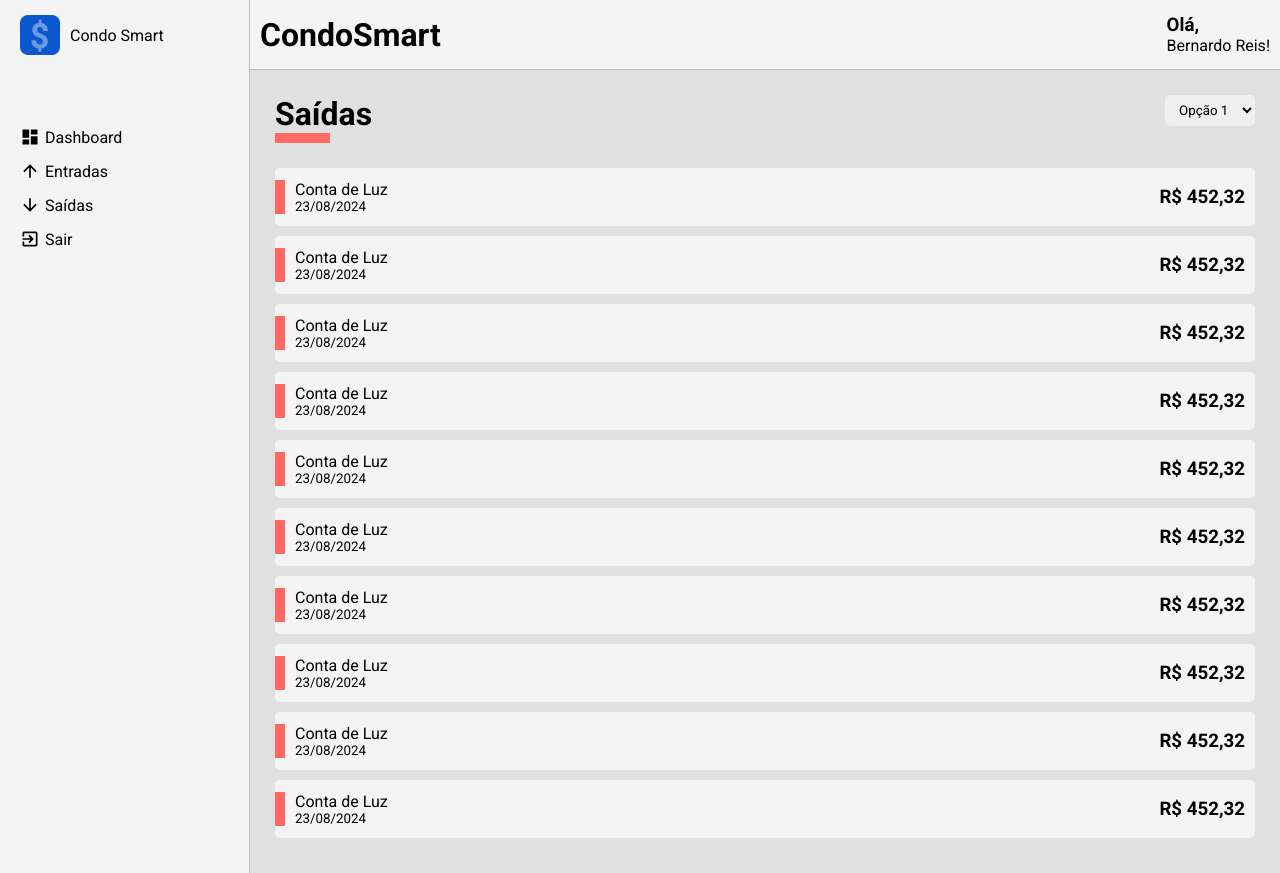
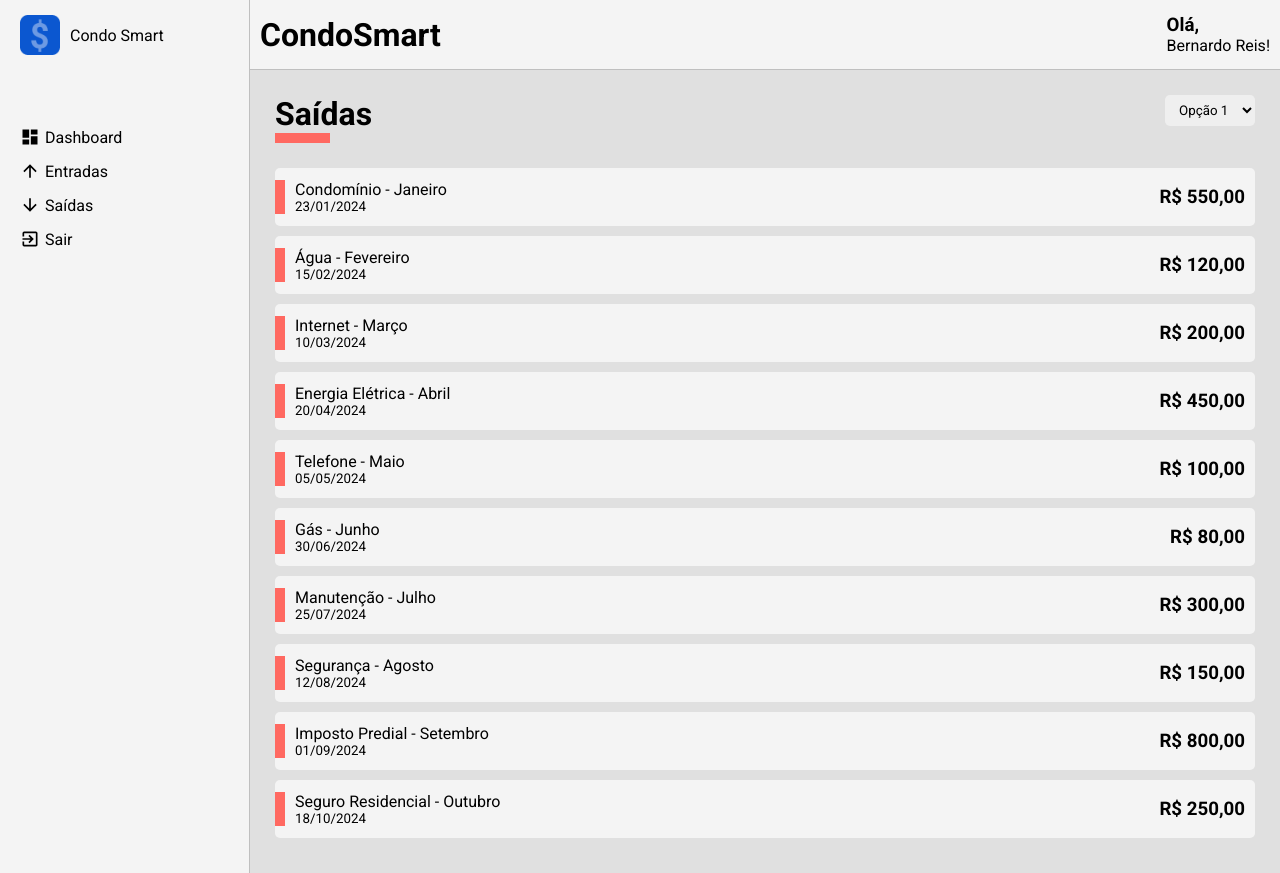
Before and after one commit to devBernardo-Mendes/pit-cotemig-2024, a React (Create React App) app: page / in a window 1280 px wide. Built offline with nearby package versions, Linux system fonts and the light colour scheme.

Commit message:
feat: :sparkles: Correty dates

```diff
--- a/src/pages/List/index.tsx
+++ b/src/pages/List/index.tsx
@@ -26,72 +26,72 @@ const List: React.FC = () => {
       </ContentHeader>
       <ContentHistorySC>
         <HistoryCard
-          title="Conta de Luz"
-          subtitle="23/08/2024"
-          amount="R$ 452,32"
+          title="Condomínio - Janeiro"
+          subtitle="23/01/2024"
+          amount="R$ 550,00"
           cardColor="#F4F4F4"
           tagColor="#FF6961"
         />
         <HistoryCard
-          title="Conta de Luz"
-          subtitle="23/08/2024"
-          amount="R$ 452,32"
+          title="Água - Fevereiro"
+          subtitle="15/02/2024"
+          amount="R$ 120,00"
           cardColor="#F4F4F4"
           tagColor="#FF6961"
         />
         <HistoryCard
-          title="Conta de Luz"
-          subtitle="23/08/2024"
-          amount="R$ 452,32"
+          title="Internet - Março"
+          subtitle="10/03/2024"
+          amount="R$ 200,00"
           cardColor="#F4F4F4"
           tagColor="#FF6961"
         />
         <HistoryCard
-          title="Conta de Luz"
-          subtitle="23/08/2024"
-          amount="R$ 452,32"
+          title="Energia Elétrica - Abril"
+          subtitle="20/04/2024"
+          amount="R$ 450,00"
           cardColor="#F4F4F4"
           tagColor="#FF6961"
         />
         <HistoryCard
-          title="Conta de Luz"
-          subtitle="23/08/2024"
-          amount="R$ 452,32"
+          title="Telefone - Maio"
+          subtitle="05/05/2024"
+          amount="R$ 100,00"
           cardColor="#F4F4F4"
           tagColor="#FF6961"
         />
         <HistoryCard
-          title="Conta de Luz"
-          subtitle="23/08/2024"
-          amount="R$ 452,32"
+          title="Gás - Junho"
+          subtitle="30/06/2024"
+          amount="R$ 80,00"
           cardColor="#F4F4F4"
           tagColor="#FF6961"
         />
         <HistoryCard
-          title="Conta de Luz"
-          subtitle="23/08/2024"
-          amount="R$ 452,32"
+          title="Manutenção - Julho"
+          subtitle="25/07/2024"
+          amount="R$ 300,00"
           cardColor="#F4F4F4"
           tagColor="#FF6961"
         />
         <HistoryCard
-          title="Conta de Luz"
-          subtitle="23/08/2024"
-          amount="R$ 452,32"
+          title="Segurança - Agosto"
+          subtitle="12/08/2024"
+          amount="R$ 150,00"
           cardColor="#F4F4F4"
           tagColor="#FF6961"
         />
         <HistoryCard
-          title="Conta de Luz"
-          subtitle="23/08/2024"
-          amount="R$ 452,32"
+          title="Imposto Predial - Setembro"
+          subtitle="01/09/2024"
+          amount="R$ 800,00"
           cardColor="#F4F4F4"
           tagColor="#FF6961"
         />
         <HistoryCard
-          title="Conta de Luz"
-          subtitle="23/08/2024"
-          amount="R$ 452,32"
+          title="Seguro Residencial - Outubro"
+          subtitle="18/10/2024"
+          amount="R$ 250,00"
           cardColor="#F4F4F4"
           tagColor="#FF6961"
         />
```
